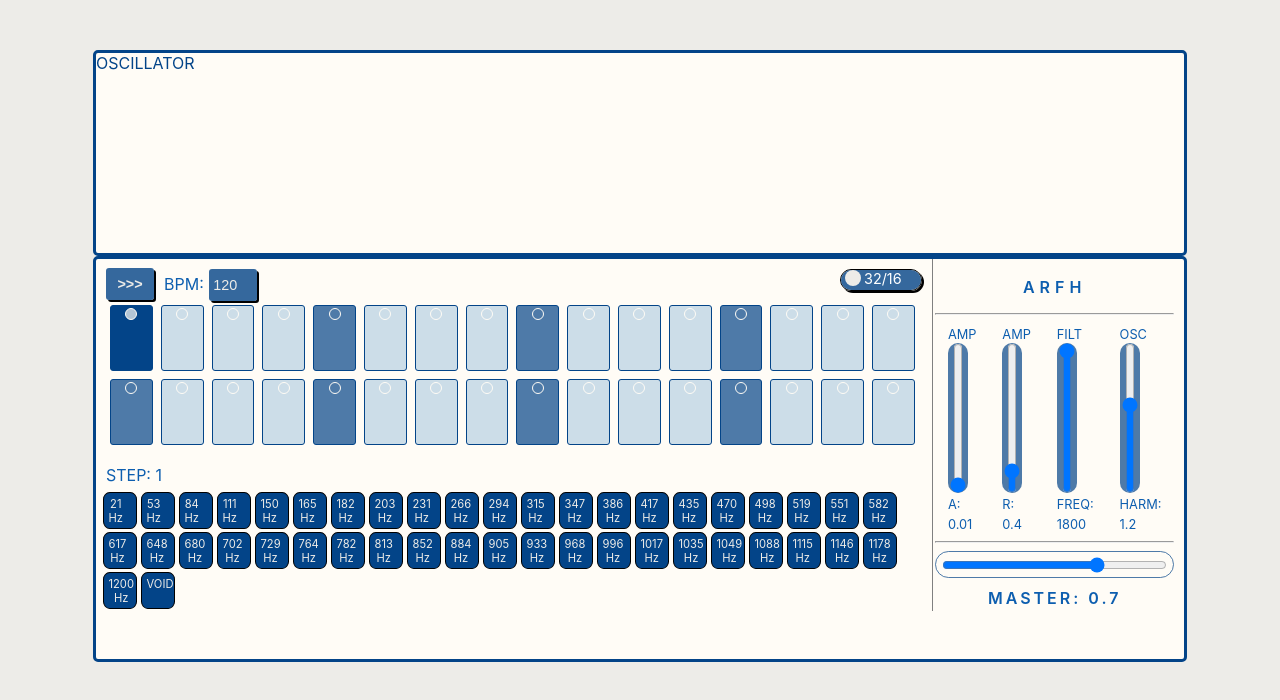
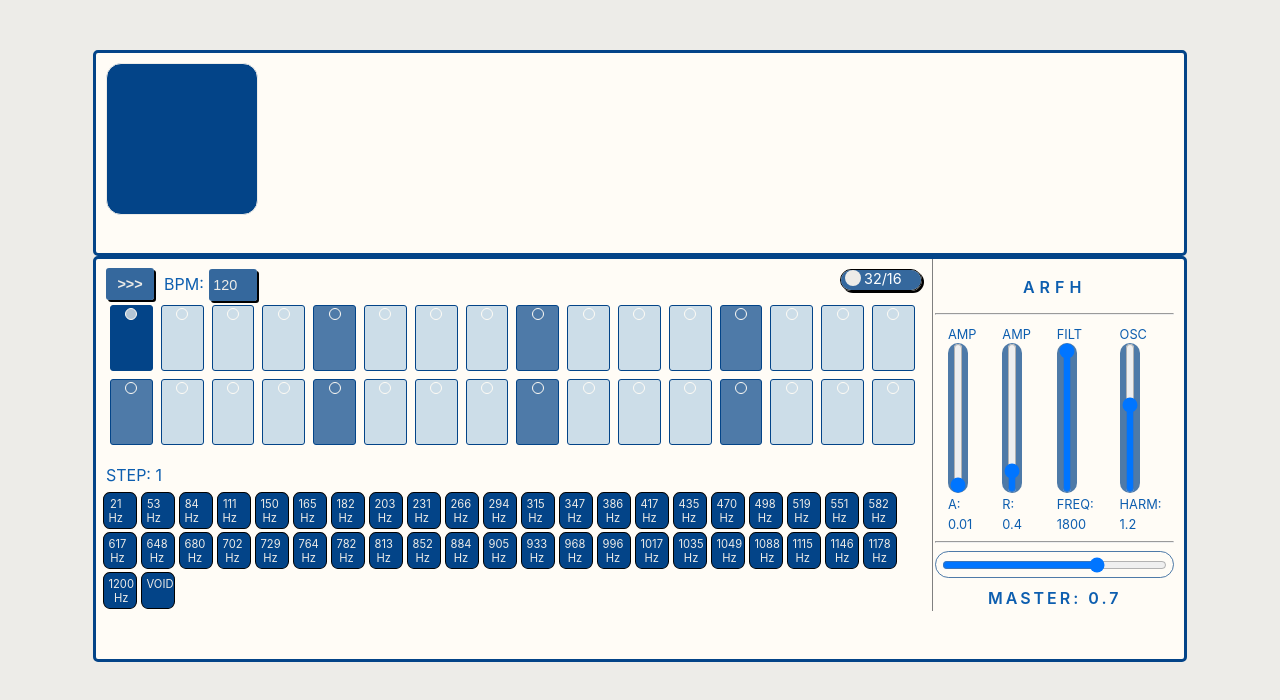
Before and after one commit to mscbr/lindos_synth, a React (Create React App) app: page / in a window 1280 px wide. Shown: the top 700 px of the page. Built offline with nearby package versions, Linux system fonts and the light colour scheme.

Commit message:
freq visualization by analyser developed

```diff
--- a/src/App.css
+++ b/src/App.css
@@ -264,5 +264,13 @@ background: transparent;
   .master-slider input {
     margin: 5px 3px 15px;
     width: 95%;
-
   }
+  /* ANALYSER */
+  #analyser {
+    border: 1px solid rgba(237, 236, 232, 1);
+    background: rgba(3, 68, 136, 1);
+    margin: 10px 0 0 10px;
+    height: 150px;
+    width: 150px;
+    border-radius: 15px;
+  }
--- a/src/components/Synth.js
+++ b/src/components/Synth.js
@@ -6,6 +6,7 @@ import Tone from 'tone'
 import Rows from './seq/Rows'
 import ValuePicker from './seq/ValuePicker'
 import Adsr from './adsr/Adsr'
+import Analyser from './oscillator/Analyser'
 
 
 class Synth extends Component {
@@ -31,15 +32,10 @@ class Synth extends Component {
         "harmonicity": 1.2
       });
       this.gain = new Tone.Gain(0.7).toMaster();
+      this.lowPass = new Tone.Filter(18000, 'lowpass', (-24));
+      this.analyser = new Tone.Analyser('fft', 64);
 
-      //!!!!!!!!!!
-      //MODULATE THIS INSTEAD OF filterEnvelope of synth
-      this.filtEnv = new Tone.Envelope(0.1,0.2, 1, 0.4);
-      this.lowPass = new Tone.Filter(18000, 'lowpass', (-24));
-
-
-
-      this.synth.connect(this.lowPass.connect(this.gain));
+      this.synth.connect(this.lowPass.connect(this.analyser.connect(this.gain)));
       this.seq = new Tone.Sequence((time, value) => {
         this.positionSet();
         if(value !== "" && value !== '0') {
@@ -177,15 +173,17 @@ class Synth extends Component {
   }
 
   render() {
-
+    //console.log(this.analyser.getValue());
     const button = this.handlePlayButton();
     return (
       <div className="synth">
         <div className="oscillator">
-          OSCILLATOR
+          <div className='scope'>
+            <Analyser waveArr={this.analyser.getValue()} />
+          </div>
+          <div className="logo"></div>
         </div>
         <div className="control">
-
           <div className="seq">
             <div className='seq-controls'>
               {button}
@@ -213,7 +211,6 @@ class Synth extends Component {
               setSequenceVal={this.setSequenceVal}
             />
           </div>
-
           <div className="adsr">
             <p>ARFH</p>
             <hr />
--- /dev/null
+++ b/src/components/oscillator/Analyser.js
@@ -0,0 +1,85 @@
+import React, {Component} from 'react'
+
+
+
+class Analyser extends Component {
+    constructor(props) {
+        super(props);
+
+        this.canvasRef = React.createRef();
+    }
+
+    componentDidMount() {
+        //this.updateCanvas();
+
+    }
+    componentDidUpdate() {
+        //this.updateCanvas();
+        const dataArray = this.props.waveArr;
+        const canvas = this.canvasRef.current;
+        const ctx = canvas.getContext('2d');
+
+        ctx.strokeStyle = 'rgba(255, 252, 246, 1)';
+        ctx.lineWidth = 1;
+        ctx.save();
+        ctx.beginPath();
+        ctx.clearRect(0, 0, 512, 160);
+        let sliceWidth = 5000*1.0/dataArray.length;
+        let x=0;
+        for(let i = 0; i<dataArray.length; i++) {
+            let v = i%3 ? dataArray[i] * (-1/3) : dataArray[i] * (-1/5) ;// / 128.0;
+            let y = (v*2)+140/2;
+            if(i===0) {
+                ctx.moveTo(x, y);
+            } else {
+                //console.log(x, y);
+                ctx.lineTo(x, y);
+            }
+            x += sliceWidth;
+            //ctx.stroke();
+        }
+        ctx.stroke();
+
+    }
+    updateCanvas() {
+        let ctx = this.refs.canvas.getContext('2d');
+
+        ctx.strokeStyle = 'rgba(255, 252, 246, 1)';
+        ctx.lineWidth = 3;
+        ctx.beginPath();
+        let sliceWidth = 512*1.0/this.dataArray.length;
+        let x=0;
+        for(let i = 0; i<this.dataArray.length; i++) {
+            let v = this.dataArray[i] / 128.0;
+            let y = v*140/2;
+            if(i===0) {
+                ctx.moveTo(x, y);
+            } else {
+                //console.log(x, y);
+                ctx.lineTo(x, y);
+            }
+            x += sliceWidth;
+        }
+
+        // ctx.moveTo(0, 70);
+        // ctx.lineTo(100, 45);
+        // ctx.lineTo(256, 75);
+
+        // ctx.lineTo(512, 60);
+        ctx.stroke();
+        //this.setState();
+    }
+
+    render() {
+
+
+        return (
+            <div>
+                <canvas ref={this.canvasRef} id='analyser'></canvas>
+            </div>
+        )
+    }
+
+}
+
+export default Analyser
```
